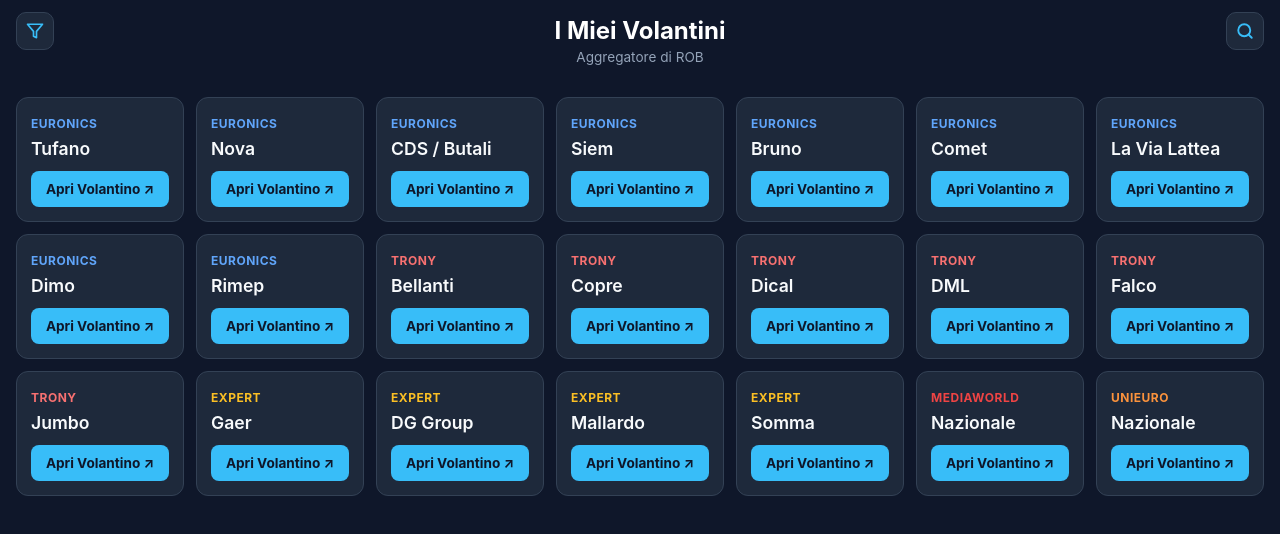
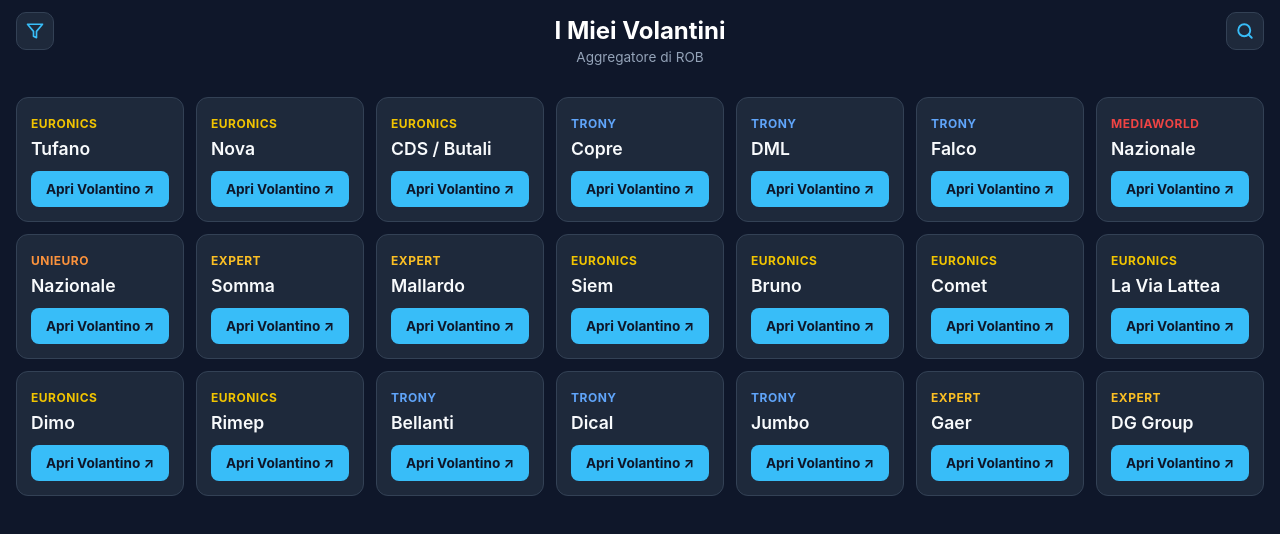
Before and after one commit to rsbz/volantini, a plain HTML site: page index.html in a window 1280 px wide. Drawn offline with Linux system fonts and the light colour scheme.

Commit message:
Update index.html

```diff
--- a/index.html
+++ b/index.html
@@ -111,8 +111,8 @@
     .card { background: var(--card-bg); border-radius: 12px; padding: 14px; border: 1px solid #334155; display: flex; flex-direction: column; justify-content: space-between; text-decoration: none; color: inherit; transition: transform 0.1s ease; }
     .card:active { transform: scale(0.97); }
     .brand { font-size: 0.75rem; text-transform: uppercase; font-weight: 700; letter-spacing: 0.5px; }
-    .brand.euronics { color: #60a5fa; }
-    .brand.trony { color: #f87171; }
+    .brand.euronics { color: #f1c400; }
+    .brand.trony { color: #60a5fa; }
     .brand.expert { color: #fbbf24; }
     .brand.mediaworld { color: #ef4444; }
     .brand.unieuro { color: #fb923c; }
@@ -166,7 +166,7 @@
   <!-- Lista Volantini -->
   <div class="grid" id="volantini-grid">
 
-    <!-- Euronics Tufano -->
+    <!-- 1. Euronics Tufano -->
     <a href="https://adv.tufano.store/volantini/principale/index.html" target="_blank" rel="noopener" class="card euronics">
       <div>
         <span class="brand euronics">Euronics</span>
@@ -175,7 +175,7 @@
       <div class="btn">Apri Volantino ↗</div>
     </a>
 
-    <!-- Euronics Gruppo Nova -->
+    <!-- 2. Euronics Gruppo Nova -->
     <a href="https://www.grupponova.it/volantino/" target="_blank" rel="noopener" class="card euronics">
       <div>
         <span class="brand euronics">Euronics</span>
@@ -184,7 +184,7 @@
       <div class="btn">Apri Volantino ↗</div>
     </a>
 
-    <!-- Euronics CDS / Butali -->
+    <!-- 3. Euronics CDS / Butali -->
     <a href="https://butali.it/euronicscds/" target="_blank" rel="noopener" class="card euronics">
       <div>
         <span class="brand euronics">Euronics</span>
@@ -192,6 +192,71 @@
       </div>
       <div class="btn">Apri Volantino ↗</div>
     </a>
+
+    <!-- 4. Trony Copre -->
+    <a href="https://promozioni.trony.it/volantino/TRO499_A" target="_blank" rel="noopener" class="card trony">
+      <div>
+        <span class="brand trony">Trony</span>
+        <div class="group-name">Copre</div>
+      </div>
+      <div class="btn">Apri Volantino ↗</div>
+    </a>
+
+    <!-- 5. Trony DML -->
+    <a href="https://www.dmlstore.it/volantino-trony" target="_blank" rel="noopener" class="card trony">
+      <div>
+        <span class="brand trony">Trony</span>
+        <div class="group-name">DML</div>
+      </div>
+      <div class="btn">Apri Volantino ↗</div>
+    </a>
+
+    <!-- 6. Trony Falco -->
+    <a href="https://promozioni.trony.it/volantino/TRO187_A" target="_blank" rel="noopener" class="card trony">
+      <div>
+        <span class="brand trony">Trony</span>
+        <div class="group-name">Falco</div>
+      </div>
+      <div class="btn">Apri Volantino ↗</div>
+    </a>
+
+    <!-- 7. MediaWorld -->
+    <a href="https://www.mediaworld.it/it/campaign/volantino" target="_blank" rel="noopener" class="card mediaworld">
+      <div>
+        <span class="brand mediaworld">MediaWorld</span>
+        <div class="group-name">Nazionale</div>
+      </div>
+      <div class="btn">Apri Volantino ↗</div>
+    </a>
+
+    <!-- 8. Unieuro -->
+    <a href="https://static.unieuro.it/volantino/" target="_blank" rel="noopener" class="card unieuro">
+      <div>
+        <span class="brand unieuro">Unieuro</span>
+        <div class="group-name">Nazionale</div>
+      </div>
+      <div class="btn">Apri Volantino ↗</div>
+    </a>
+
+    <!-- 9. Expert Somma -->
+    <a href="https://www.expertsomma.it/info/volantini-attivi" target="_blank" rel="noopener" class="card expert">
+      <div>
+        <span class="brand expert">Expert</span>
+        <div class="group-name">Somma</div>
+      </div>
+      <div class="btn">Apri Volantino ↗</div>
+    </a>
+
+    <!-- 10. Expert Mallardo -->
+    <a href="https://mallardoexpert.it/volantino/" target="_blank" rel="noopener" class="card expert">
+      <div>
+        <span class="brand expert">Expert</span>
+        <div class="group-name">Mallardo</div>
+      </div>
+      <div class="btn">Apri Volantino ↗</div>
+    </a>
+
+    <!-- --- ALTRI VOLANTINI --- -->
 
     <!-- Euronics SIEM -->
     <a href="https://www.euronics.it/volantiniSocio?partnerId=29" target="_blank" rel="noopener" class="card euronics">
@@ -256,38 +321,11 @@
       <div class="btn">Apri Volantino ↗</div>
     </a>
 
-    <!-- Trony Copre -->
-    <a href="https://promozioni.trony.it/volantino/TRO499_A" target="_blank" rel="noopener" class="card trony">
-      <div>
-        <span class="brand trony">Trony</span>
-        <div class="group-name">Copre</div>
-      </div>
-      <div class="btn">Apri Volantino ↗</div>
-    </a>
-
     <!-- Trony Dical -->
     <a href="https://promozioni.trony.it/volantino/TRO437_A" target="_blank" rel="noopener" class="card trony">
       <div>
         <span class="brand trony">Trony</span>
         <div class="group-name">Dical</div>
-      </div>
-      <div class="btn">Apri Volantino ↗</div>
-    </a>
-
-    <!-- Trony DML -->
-    <a href="https://www.dmlstore.it/volantino-trony" target="_blank" rel="noopener" class="card trony">
-      <div>
-        <span class="brand trony">Trony</span>
-        <div class="group-name">DML</div>
-      </div>
-      <div class="btn">Apri Volantino ↗</div>
-    </a>
-
-    <!-- Trony Falco -->
-    <a href="https://promozioni.trony.it/volantino/TRO187_A" target="_blank" rel="noopener" class="card trony">
-      <div>
-        <span class="brand trony">Trony</span>
-        <div class="group-name">Falco</div>
       </div>
       <div class="btn">Apri Volantino ↗</div>
     </a>
@@ -315,42 +353,6 @@
       <div>
         <span class="brand expert">Expert</span>
         <div class="group-name">DG Group</div>
-      </div>
-      <div class="btn">Apri Volantino ↗</div>
-    </a>
-
-    <!-- Expert Mallardo -->
-    <a href="https://mallardoexpert.it/volantino/" target="_blank" rel="noopener" class="card expert">
-      <div>
-        <span class="brand expert">Expert</span>
-        <div class="group-name">Mallardo</div>
-      </div>
-      <div class="btn">Apri Volantino ↗</div>
-    </a>
-
-    <!-- Expert Somma -->
-    <a href="https://www.expertsomma.it/info/volantini-attivi" target="_blank" rel="noopener" class="card expert">
-      <div>
-        <span class="brand expert">Expert</span>
-        <div class="group-name">Somma</div>
-      </div>
-      <div class="btn">Apri Volantino ↗</div>
-    </a>
-
-    <!-- MediaWorld -->
-    <a href="https://www.mediaworld.it/it/campaign/volantino" target="_blank" rel="noopener" class="card mediaworld">
-      <div>
-        <span class="brand mediaworld">MediaWorld</span>
-        <div class="group-name">Nazionale</div>
-      </div>
-      <div class="btn">Apri Volantino ↗</div>
-    </a>
-
-    <!-- Unieuro -->
-    <a href="https://static.unieuro.it/volantino/" target="_blank" rel="noopener" class="card unieuro">
-      <div>
-        <span class="brand unieuro">Unieuro</span>
-        <div class="group-name">Nazionale</div>
       </div>
       <div class="btn">Apri Volantino ↗</div>
     </a>
```
